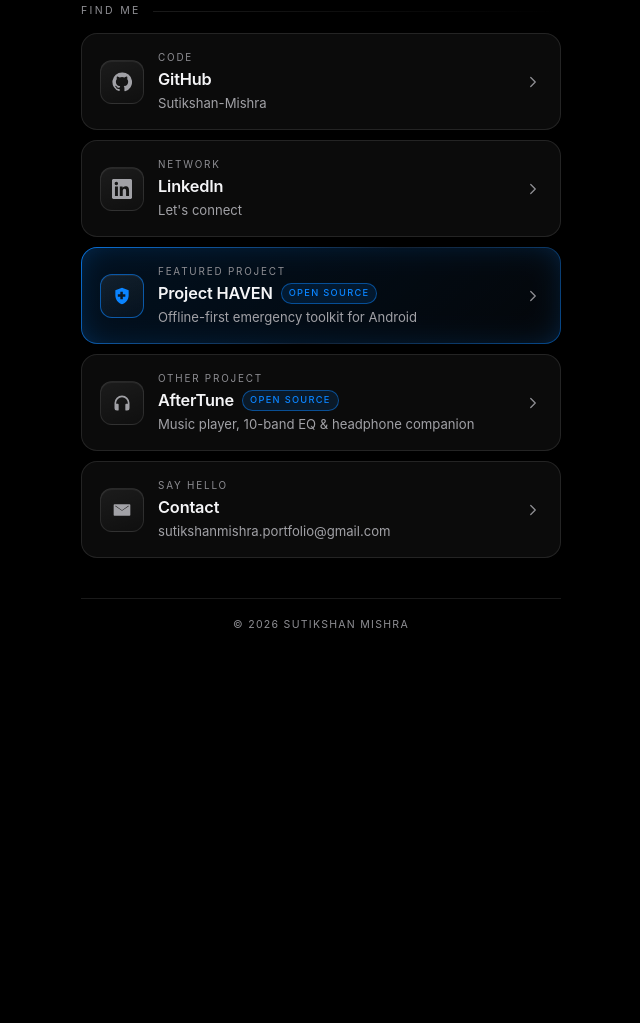
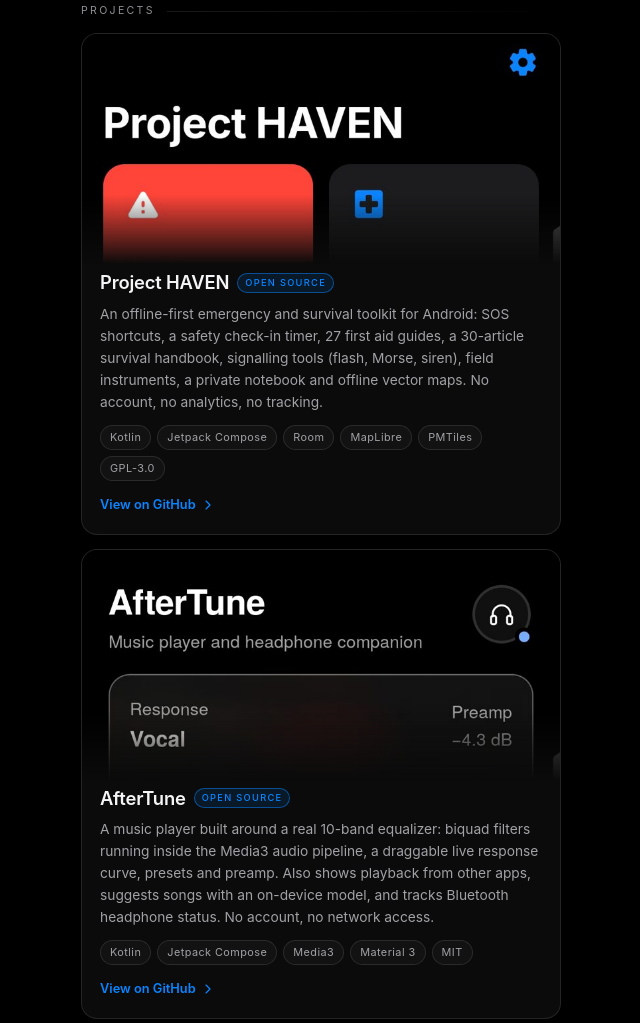
Before and after one commit to Sutikshan-Mishra/Sutikshan-Mishra.github.io, a plain HTML site: page index.html in a window 1280 px wide. Shown: the part 625-1648 px from the top of the page, without its empty margins (319-959 px from the left). Before the commit the page ends 1315 px from the top, so only its background shows below. Drawn offline with Linux system fonts and the light colour scheme.

Commit message:
Add Projects section with screenshots and details for HAVEN and AfterTune
Co-Authored-By: Claude Sonnet 5.5 <noreply@anthropic.com>
Claude-Session: https://claude.ai/code/session_01L7Arvgs47MCbc73mzt6pfy

```diff
--- a/index.html
+++ b/index.html
@@ -378,6 +378,106 @@
       color: var(--faint);
     }
 
+    /* Projects */
+    .projects {
+      width: 100%;
+      margin-top: 14px;
+      display: flex;
+      flex-direction: column;
+      gap: 14px;
+    }
+
+    .project {
+      position: relative;
+      display: block;
+      border-radius: var(--radius);
+      border: 1px solid var(--line);
+      background: var(--card);
+      color: var(--text);
+      text-decoration: none;
+      text-align: left;
+      overflow: hidden;
+      -webkit-tap-highlight-color: transparent;
+      transition: transform .35s var(--ease), border-color .3s ease, box-shadow .35s ease;
+    }
+
+    .project:hover,
+    .project:focus-visible {
+      transform: translateY(-2px);
+      border-color: var(--line-strong);
+      box-shadow: 0 10px 30px -12px rgba(0,0,0,.9), 0 0 28px -6px rgba(10,132,255,.35);
+    }
+
+    .project:focus-visible { outline: 2px solid var(--accent); outline-offset: 3px; }
+
+    .shot {
+      height: 230px;
+      overflow: hidden;
+      border-bottom: 1px solid var(--line);
+      background: #0a0a0c;
+      -webkit-mask-image: linear-gradient(#000 70%, transparent);
+      mask-image: linear-gradient(#000 70%, transparent);
+      border-bottom: 0;
+    }
+
+    .shot img {
+      display: block;
+      width: 100%;
+      height: 100%;
+      object-fit: cover;
+      object-position: top;
+    }
+
+    .project-body { padding: 4px 18px 18px; }
+
+    .project h2 {
+      display: flex;
+      align-items: center;
+      flex-wrap: wrap;
+      gap: 8px;
+      font-size: 1.15rem;
+      font-weight: 600;
+      letter-spacing: -.01em;
+    }
+
+    .project p {
+      margin-top: 6px;
+      font-size: .86rem;
+      line-height: 1.6;
+      color: var(--muted);
+    }
+
+    .chips {
+      list-style: none;
+      margin-top: 12px;
+      display: flex;
+      flex-wrap: wrap;
+      gap: 6px;
+    }
+
+    .chips li {
+      font-size: .68rem;
+      letter-spacing: .04em;
+      color: var(--muted);
+      padding: 3px 9px;
+      border-radius: 999px;
+      border: 1px solid var(--line);
+      background: rgba(255,255,255,.03);
+    }
+
+    .view {
+      margin-top: 14px;
+      display: inline-flex;
+      align-items: center;
+      gap: 4px;
+      font-size: .8rem;
+      font-weight: 600;
+      color: var(--accent);
+    }
+
+    .view svg { width: 16px; height: 16px; transition: transform .35s var(--ease); }
+    .project:hover .view svg, .project:focus-visible .view svg { transform: translateX(4px); }
+
     .reveal {
       opacity: 0;
       transform: translateY(14px);
@@ -438,11 +538,35 @@
       Always learning, experimenting, and shipping.
     </p>
 
-    <p class="section-label reveal" style="--i:5" aria-hidden="true">Find me</p>
+    <p class="section-label reveal" style="--i:5" aria-hidden="true">Projects</p>
+
+    <div class="projects">
+      <a class="project reveal" style="--i:6" href="https://github.com/Sutikshan-Mishra/Project-HAVEN" target="_blank" rel="noopener noreferrer">
+        <div class="shot"><img src="assets/haven.jpg" alt="Project HAVEN home screen with SOS, First Aid, Offline Maps and Signal &amp; Light tiles" loading="lazy"></div>
+        <div class="project-body">
+          <h2>Project HAVEN <span class="tag">Open source</span></h2>
+          <p>An offline-first emergency and survival toolkit for Android: SOS shortcuts, a safety check-in timer, 27 first aid guides, a 30-article survival handbook, signalling tools (flash, Morse, siren), field instruments, a private notebook and offline vector maps. No account, no analytics, no tracking.</p>
+          <ul class="chips"><li>Kotlin</li><li>Jetpack Compose</li><li>Room</li><li>MapLibre</li><li>PMTiles</li><li>GPL-3.0</li></ul>
+          <span class="view">View on GitHub <svg viewBox="0 0 24 24" fill="none" stroke="currentColor" stroke-width="1.75" stroke-linecap="round" stroke-linejoin="round" aria-hidden="true"><path d="M9 6l6 6-6 6"/></svg></span>
+        </div>
+      </a>
+
+      <a class="project reveal" style="--i:7" href="https://github.com/Sutikshan-Mishra/AfterTune" target="_blank" rel="noopener noreferrer">
+        <div class="shot"><img src="assets/aftertune.jpg" alt="AfterTune equalizer screen showing a 10-band response curve and presets" loading="lazy"></div>
+        <div class="project-body">
+          <h2>AfterTune <span class="tag">Open source</span></h2>
+          <p>A music player built around a real 10-band equalizer: biquad filters running inside the Media3 audio pipeline, a draggable live response curve, presets and preamp. Also shows playback from other apps, suggests songs with an on-device model, and tracks Bluetooth headphone status. No account, no network access.</p>
+          <ul class="chips"><li>Kotlin</li><li>Jetpack Compose</li><li>Media3</li><li>Material 3</li><li>MIT</li></ul>
+          <span class="view">View on GitHub <svg viewBox="0 0 24 24" fill="none" stroke="currentColor" stroke-width="1.75" stroke-linecap="round" stroke-linejoin="round" aria-hidden="true"><path d="M9 6l6 6-6 6"/></svg></span>
+        </div>
+      </a>
+    </div>
+
+    <p class="section-label reveal" style="--i:8" aria-hidden="true">Find me</p>
 
     <ul class="links">
       <!-- GitHub -->
-      <li class="reveal" style="--i:6">
+      <li class="reveal" style="--i:9">
         <a class="card" href="https://github.com/Sutikshan-Mishra" target="_blank" rel="noopener noreferrer">
           <span class="icon" aria-hidden="true">
             <svg viewBox="0 0 24 24"><path d="M12 .5a11.5 11.5 0 0 0-3.64 22.41c.58.1.79-.25.79-.56v-2c-3.2.7-3.88-1.37-3.88-1.37-.52-1.33-1.28-1.69-1.28-1.69-1.04-.71.08-.7.08-.7 1.15.08 1.76 1.18 1.76 1.18 1.03 1.76 2.7 1.25 3.35.96.1-.75.4-1.25.73-1.54-2.55-.29-5.24-1.28-5.24-5.69 0-1.26.45-2.28 1.18-3.09-.12-.29-.51-1.46.11-3.05 0 0 .97-.31 3.17 1.18a11 11 0 0 1 5.78 0c2.2-1.49 3.17-1.18 3.17-1.18.62 1.59.23 2.76.11 3.05.74.81 1.18 1.83 1.18 3.09 0 4.42-2.69 5.39-5.25 5.68.41.36.78 1.06.78 2.14v3.17c0 .31.21.67.8.56A11.5 11.5 0 0 0 12 .5z"/></svg>
@@ -453,7 +577,7 @@
       </li>
 
       <!-- LinkedIn -->
-      <li class="reveal" style="--i:7">
+      <li class="reveal" style="--i:10">
         <a class="card" href="https://www.linkedin.com/in/sutikshan-mishra-73a458319" target="_blank" rel="noopener noreferrer">
           <span class="icon" aria-hidden="true">
             <svg viewBox="0 0 24 24"><path d="M20.45 20.45h-3.56v-5.57c0-1.33-.03-3.04-1.85-3.04-1.86 0-2.14 1.45-2.14 2.94v5.67H9.34V9h3.42v1.56h.05c.48-.9 1.64-1.85 3.37-1.85 3.6 0 4.27 2.37 4.27 5.46v6.28zM5.34 7.43a2.07 2.07 0 1 1 0-4.13 2.07 2.07 0 0 1 0 4.13zM7.12 20.45H3.56V9h3.56v11.45zM22.22 0H1.77C.79 0 0 .77 0 1.73v20.54C0 23.23.79 24 1.77 24h20.45c.98 0 1.78-.77 1.78-1.73V1.73C24 .77 23.2 0 22.22 0z"/></svg>
@@ -463,38 +587,8 @@
         </a>
       </li>
 
-      <!-- Featured project: HAVEN -->
-      <li class="reveal" style="--i:8">
-        <a class="card card--own" href="https://github.com/Sutikshan-Mishra/Project-HAVEN" target="_blank" rel="noopener noreferrer">
-          <span class="icon" aria-hidden="true">
-            <svg viewBox="0 0 24 24"><path d="M12 2 4 5v6c0 5.1 3.4 9.4 8 11 4.6-1.6 8-5.9 8-11V5l-8-3zm1 5v3h3v3h-3v3h-3v-3H7v-3h3V7h3z"/></svg>
-          </span>
-          <span class="label">
-            <span class="kicker">Featured project</span>
-            <span class="name">Project HAVEN <span class="tag">Open source</span></span>
-            <span class="sub">Offline-first emergency toolkit for Android</span>
-          </span>
-          <svg class="arrow" viewBox="0 0 24 24" aria-hidden="true"><path d="M9 6l6 6-6 6"/></svg>
-        </a>
-      </li>
-
-      <!-- Other project: AfterTune -->
-      <li class="reveal" style="--i:9">
-        <a class="card" href="https://github.com/Sutikshan-Mishra/AfterTune" target="_blank" rel="noopener noreferrer">
-          <span class="icon" aria-hidden="true">
-            <svg viewBox="0 0 24 24"><path d="M12 3a9 9 0 0 0-9 9v6a3 3 0 0 0 3 3h1a1 1 0 0 0 1-1v-6a1 1 0 0 0-1-1H5v-1a7 7 0 0 1 14 0v1h-2a1 1 0 0 0-1 1v6a1 1 0 0 0 1 1h1a3 3 0 0 0 3-3v-6a9 9 0 0 0-9-9z"/></svg>
-          </span>
-          <span class="label">
-            <span class="kicker">Other project</span>
-            <span class="name">AfterTune <span class="tag">Open source</span></span>
-            <span class="sub">Music player, 10-band EQ &amp; headphone companion</span>
-          </span>
-          <svg class="arrow" viewBox="0 0 24 24" aria-hidden="true"><path d="M9 6l6 6-6 6"/></svg>
-        </a>
-      </li>
-
       <!-- Email -->
-      <li class="reveal" style="--i:10">
+      <li class="reveal" style="--i:11">
         <a class="card" href="mailto:sutikshanmishra.portfolio@gmail.com">
           <span class="icon" aria-hidden="true">
             <svg viewBox="0 0 24 24"><path d="M3 5h18a1 1 0 0 1 1 1v12a1 1 0 0 1-1 1H3a1 1 0 0 1-1-1V6a1 1 0 0 1 1-1zm9 7.2L4.4 7H4v.5l8 5.5 8-5.5V7h-.4L12 12.2z"/></svg>
@@ -505,7 +599,7 @@
       </li>
     </ul>
 
-    <footer class="reveal" style="--i:11">
+    <footer class="reveal" style="--i:12">
       <span>&copy; <span id="year">2026</span> Sutikshan Mishra</span>
     </footer>
   </main>
```
Also changed, not shown: assets/aftertune.jpg (added), assets/haven.jpg (added).
